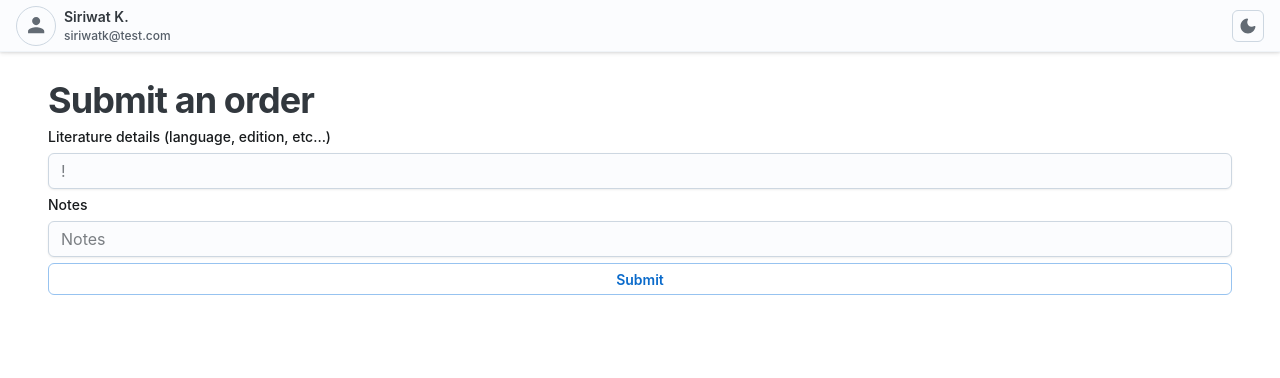
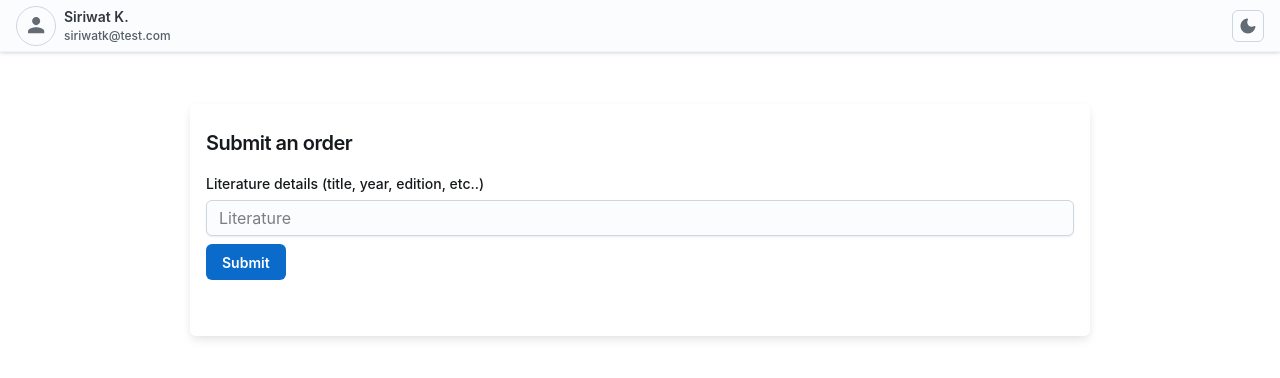
Before and after one commit to peterkapena/literatures, a Next.js app: page /create-order in a window 1280 px wide. Shown: the top 378 px of the page. Built offline with nearby package versions, Linux system fonts and the light colour scheme.

Commit message:
added zod and validation

```diff
--- a/next.config.js
+++ b/next.config.js
@@ -1,4 +1,8 @@
 /** @type {import('next').NextConfig} */
-const nextConfig = {}
+const nextConfig = {
+  experimental: {
+    serverActions: true,
+  },
+};
 
-module.exports = nextConfig
+module.exports = nextConfig;
--- a/package.json
+++ b/package.json
@@ -12,6 +12,7 @@
     "@emotion/react": "^11.11.1",
     "@emotion/styled": "^11.11.0",
     "@fontsource/inter": "^5.0.8",
+    "@hookform/resolvers": "^3.3.1",
     "@mui/icons-material": "^5.14.7",
     "@mui/joy": "^5.0.0-beta.4",
     "@types/node": "20.5.7",
@@ -19,11 +20,11 @@
     "@types/react-dom": "18.2.7",
     "eslint": "8.48.0",
     "eslint-config-next": "13.4.19",
-    "formik": "^2.4.3",
     "next": "13.4.19",
     "react": "18.2.0",
     "react-dom": "18.2.0",
+    "react-hook-form": "^7.45.4",
     "typescript": "5.2.2",
-    "yup": "^1.2.0"
+    "zod": "^3.22.2"
   }
 }
--- /dev/null
+++ b/src/app/api/form/route.ts
@@ -0,0 +1,7 @@
+import { NextResponse } from "next/server";
+
+export async function POST(request: Request) {
+  const data = await request.json();
+
+  return NextResponse.json(data);
+}
--- /dev/null
+++ b/src/app/create-order/_actions.ts
@@ -0,0 +1,15 @@
+"use server";
+import { FormSchemaType, FormSchema } from "./form-schema";
+
+export async function addEntry(data: FormSchemaType) {
+  console.log("server action");
+  const result = FormSchema.safeParse(data);
+
+  if (result.success) {
+    return { success: true, data: result.data };
+  }
+
+  if (result.error) {
+    return { success: false, error: result.error.format() };
+  }
+}
--- a/src/app/create-order/form-models.ts
+++ b/src/app/create-order/form-models.ts
@@ -1,55 +1,55 @@
-import { FormFieldModel } from "@/utils";
-import * as yup from "yup";
+// import { FormFieldModel } from "@/utils";
+// import * as yup from "yup";
 
-export type CreateOrderFormModel = {
-  formId: string;
-  formFields: CreateOrderFormFieldsModel;
-};
+// export type CreateOrderFormModel = {
+//   formId: string;
+//   formFields: CreateOrderFormFieldsModel;
+// };
 
-export type CreateOrderFormFieldsModel = {
-  literature: FormFieldModel;
-  quantity: FormFieldModel;
-  notes: FormFieldModel;
-};
+// export type CreateOrderFormFieldsModel = {
+//   literature: FormFieldModel;
+//   quantity: FormFieldModel;
+//   notes: FormFieldModel;
+// };
 
-export const CreateOrderFormModel = {
-  formId: "CreateOrderForm",
-  formFields: {
-    literature: {
-      label: "Literature details (language, edition, etc...)",
-      name: "literature",
-    },
-    quantity: {
-      label: "Quantity",
-      name: "quantity",
-    },
-    notes: {
-      label: "Notes",
-      name: "notes",
-    },
-  },
-};
+// export const CreateOrderFormModel = {
+//   formId: "CreateOrderForm",
+//   formFields: {
+//     literature: {
+//       label: "Literature details (language, edition, etc...)",
+//       name: "literature",
+//     },
+//     quantity: {
+//       label: "Quantity",
+//       name: "quantity",
+//     },
+//     notes: {
+//       label: "Notes",
+//       name: "notes",
+//     },
+//   },
+// };
 
-export const CreateOrderFormInitialValues = () => {
-  return {
-    [CreateOrderFormModel.formFields.literature.name]: "",
-    [CreateOrderFormModel.formFields.quantity.name]: 0,
-    [CreateOrderFormModel.formFields.notes.name]: "",
-  } as CreateOrderFormValueModel;
-};
+// export const CreateOrderFormInitialValues = () => {
+//   return {
+//     [CreateOrderFormModel.formFields.literature.name]: "",
+//     [CreateOrderFormModel.formFields.quantity.name]: 0,
+//     [CreateOrderFormModel.formFields.notes.name]: "",
+//   } as CreateOrderFormValueModel;
+// };
 
-export type CreateOrderFormValueModel = {
-  literature: string;
-  quantity: number;
-  notes: string;
-};
+// export type CreateOrderFormValueModel = {
+//   literature: string;
+//   quantity: number;
+//   notes: string;
+// };
 
-export const CreateOrderFormValidationSchema = yup.object({
-  [CreateOrderFormModel.formFields.literature.name]: yup
-    .string()
-    .required("required"),
-  [CreateOrderFormModel.formFields.quantity.name]: yup
-    .number()
-    .required("required"),
-  [CreateOrderFormModel.formFields.notes.name]: yup.string(),
-});
+// export const CreateOrderFormValidationSchema = yup.object({
+//   [CreateOrderFormModel.formFields.literature.name]: yup
+//     .string()
+//     .required("required"),
+//   [CreateOrderFormModel.formFields.quantity.name]: yup
+//     .number()
+//     .required("required"),
+//   [CreateOrderFormModel.formFields.notes.name]: yup.string(),
+// });
--- /dev/null
+++ b/src/app/create-order/form-schema.ts
@@ -0,0 +1,15 @@
+import { z } from "zod";
+export const FormSchema = z.object({
+  literature: z.string().nonempty("this is required"),
+});
+export type FormSchemaType = z.infer<typeof FormSchema>;
+
+// import { z } from 'zod'
+
+// export const FormDataSchema = z.object({
+//   name: z.string().nonempty('Name is required.'),
+//   message: z
+//     .string()
+//     .nonempty('Message is required.')
+//     .min(6, { message: 'Message must be at least 6 characters.' })
+// })
--- a/src/app/create-order/page.tsx
+++ b/src/app/create-order/page.tsx
@@ -1,93 +1,112 @@
 "use client";
-import { FormikHelpers, useFormik } from "formik";
-import {
-  CreateOrderFormInitialValues,
-  CreateOrderFormValidationSchema,
-  CreateOrderFormValueModel,
-  CreateOrderFormModel,
-} from "./form-models";
-import {
-  Grid,
-  TextField,
-  MenuItem,
-  Button,
-  Input,
-  FormControl,
-  FormHelperText,
-  FormLabel,
-  Typography,
-} from "@mui/joy";
+import { Box, FormHelperText, Typography } from "@mui/joy";
+import React, { FormEvent, useState } from "react";
+import { CssVarsProvider, useColorScheme } from "@mui/joy/styles";
+import Sheet from "@mui/joy/Sheet";
+import FormControl from "@mui/joy/FormControl";
+import FormLabel from "@mui/joy/FormLabel";
+import Input from "@mui/joy/Input";
+import Button from "@mui/joy/Button";
+import Link from "@mui/joy/Link";
+import { SubmitHandler, useForm } from "react-hook-form";
+import { zodResolver } from "@hookform/resolvers/zod";
+import { FormSchema, FormSchemaType } from "./form-schema";
+import { addEntry } from "./_actions";
 import { InfoOutlined } from "@mui/icons-material";
-import { Submitting } from "@/Submitting";
+
 const NewOrder = () => {
-  const formik = useFormik<CreateOrderFormValueModel>({
-    initialValues: CreateOrderFormInitialValues(),
-    validationSchema: CreateOrderFormValidationSchema,
-    onSubmit: _handleSubmit,
+  const [data, setData] = useState<FormSchemaType>();
+
+  const {
+    register,
+    handleSubmit,
+    watch,
+    reset,
+    formState: { errors },
+  } = useForm<FormSchemaType>({
+    resolver: zodResolver(FormSchema),
   });
 
-  async function _handleSubmit(
-    values: CreateOrderFormValueModel,
-    actions: FormikHelpers<any>
-  ) {
-    actions.setSubmitting(true);
-    try {
-      if (formik.isValid) {
-        console.log(values)
+  // const handleSubmit = async (event: FormEvent<HTMLFormElement>) => {
+  //   event.preventDefault();
+  //   const form = event.currentTarget;
+  //   const formData = new FormData(form);
+  //   const formDataObject = Object.fromEntries(formData);
+
+  //   const d = await fetch("/api/form", {
+  //     method: "POST",
+  //     body: JSON.stringify(formDataObject),
+  //   }).then((response) => response.json());
+
+  //   setData(d);
+  //   form.reset();
+  // };
+
+  const processForm: SubmitHandler<FormSchemaType> = async (data) => {
+    const result = await addEntry(data);
+
+    if (!result) {
+      console.log("Something went wrong");
+      return;
     }
-    } catch (e) {}
-    actions.setSubmitting(false);
+
+    if (result.error) {
+      // set local error state
+      console.log(result.error);
+      return;
     }
-  const { formFields, formId } = CreateOrderFormModel;
 
+    reset();
+    setData(result.data);
+  };
   return (
+    <Box
+      sx={{
+        maxWidth: "900px",
+        mx: "auto", // margin left & right
+        my: 4, // margin top & bottom
+        py: 3, // padding top & bottom
+        px: 2, // padding left & right
+        display: "flex",
+        flexDirection: "column",
+        gap: 2,
+        borderRadius: "sm",
+        boxShadow: "md",
+      }}
+    >
       <div>
-      <Typography variant="plain" level={"h1"}>
-        Submit an order
+        <Typography level="h4" component="h1">
+          <b>Submit an order</b>
         </Typography>
-      <form id={formId} onSubmit={formik.handleSubmit}>
+      </div>
+      <form onSubmit={handleSubmit(processForm)}>
         <FormControl>
-          <FormLabel>{formFields.literature.label}</FormLabel>
+          <FormLabel>
+            {"Literature details (title, year, edition, etc..)"}
+          </FormLabel>
           <Input
-            id={formFields.literature.name}
+            // html input attribute
             type="text"
-            placeholder="!"
-            fullWidth
-            error={
-              formik.touched.literature && Boolean(formik.errors.literature)
-            }
+            placeholder="Literature"
+            autoComplete=""
+            {...register("literature")}
+            error={Boolean(errors.literature?.message)}
           />
+          {errors.literature?.message && (
             <FormHelperText>
-            {<InfoOutlined /> &&
-              formik.touched.literature &&
-              formik.errors.literature}
+              <InfoOutlined />
+              {errors.literature.message}
             </FormHelperText>
+          )}
         </FormControl>
-        <FormControl>
-          <FormLabel>{formFields.notes.label}</FormLabel>
-          <Input
-            id={formFields.notes.name}
-            type="text"
-            placeholder="Notes"
-            fullWidth
-            error={formik.touched.notes && Boolean(formik.errors.notes)}
-          />
-          <FormHelperText>
-            {<InfoOutlined /> && formik.touched.notes && formik.errors.notes}
-          </FormHelperText>
-        </FormControl>
-        <Button
-          color="primary"
-          variant="outlined"
-          fullWidth
-          type="submit"
-          disabled={formik.isSubmitting}
-          size="sm"
-        >
-          {formik.isSubmitting ? <Submitting></Submitting> : "Submit"}
+        <Button type="submit" sx={{ mt: 1 /* margin top */ }}>
+          Submit
         </Button>
       </form>
+      <div>
+        <pre>{JSON.stringify(data, null, 2)}</pre>
       </div>
+    </Box>
   );
 };
 
```
Also changed, not shown: 1 other file (tests, documents, lock files or other folders). Lines whose indentation alone changed are shown as unchanged.
